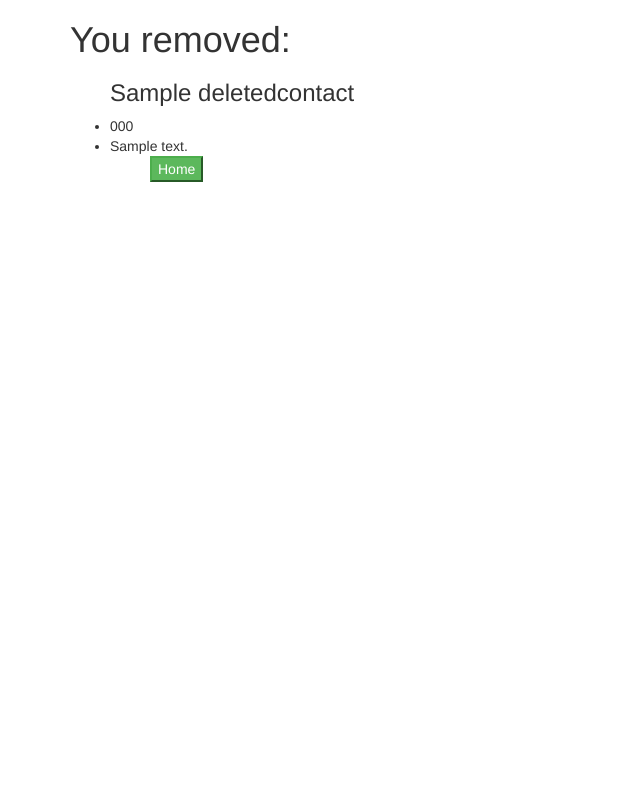
After one commit to IanMcKe/Code-Review-Silex-Twig, a PHP site: template views/delete_last_contact.html.twig in a window 1280 px wide. The commit adds this page. Shown: the whole page, without its empty margins (0-640 px from the left). Run offline with PHP 8.4, Linux system fonts and the light colour scheme; the template is opened without the code that fills it: most values are stand-ins (such as "Sample title", 1, 10 or a date in 2020); some libraries are stand-ins or nearby versions.

Commit message:
Extra deleteLast functionality working

```diff
--- a/src/Contact.php
+++ b/src/Contact.php
@@ -58,11 +58,5 @@
         {
             $_SESSION['list_of_contacts'] = array();
         }
-/* Idea "deleteLast" a function that allows a user to delete the last entry in the session
-        static function deleteLast()
-        {
-            max($_SESSION['list_of_contacts']) = "";
-        }
-*/
     }
 ?>
--- /dev/null
+++ b/views/delete_last_contact.html.twig
@@ -0,0 +1,19 @@
+<html>
+    <head>
+        <title>Deleted last contact</title>
+        <link rel='stylesheet' href='https://maxcdn.bootstrapcdn.com/bootstrap/3.3.1/css/bootstrap.min.css'>
+    </head>
+    <body>
+        <div class="container">
+            <h1>You removed:</h1>
+            <ul>
+                <h3>{{ deletedcontact.getName }}</h3>
+                <li>{{ deletedcontact.getPhone }}</li>
+                <li>{{ deletedcontact.getAddress }}</li>
+            <ul>
+            <form action='/'>
+                <button type='submit' class='btn-success'>Home</button>
+            </form>
+        </div>
+    </body>
+</html>
```
Also changed, not shown: app/app.php (+11 -2 lines), views/contacts.html.twig (+6 -3 lines).
